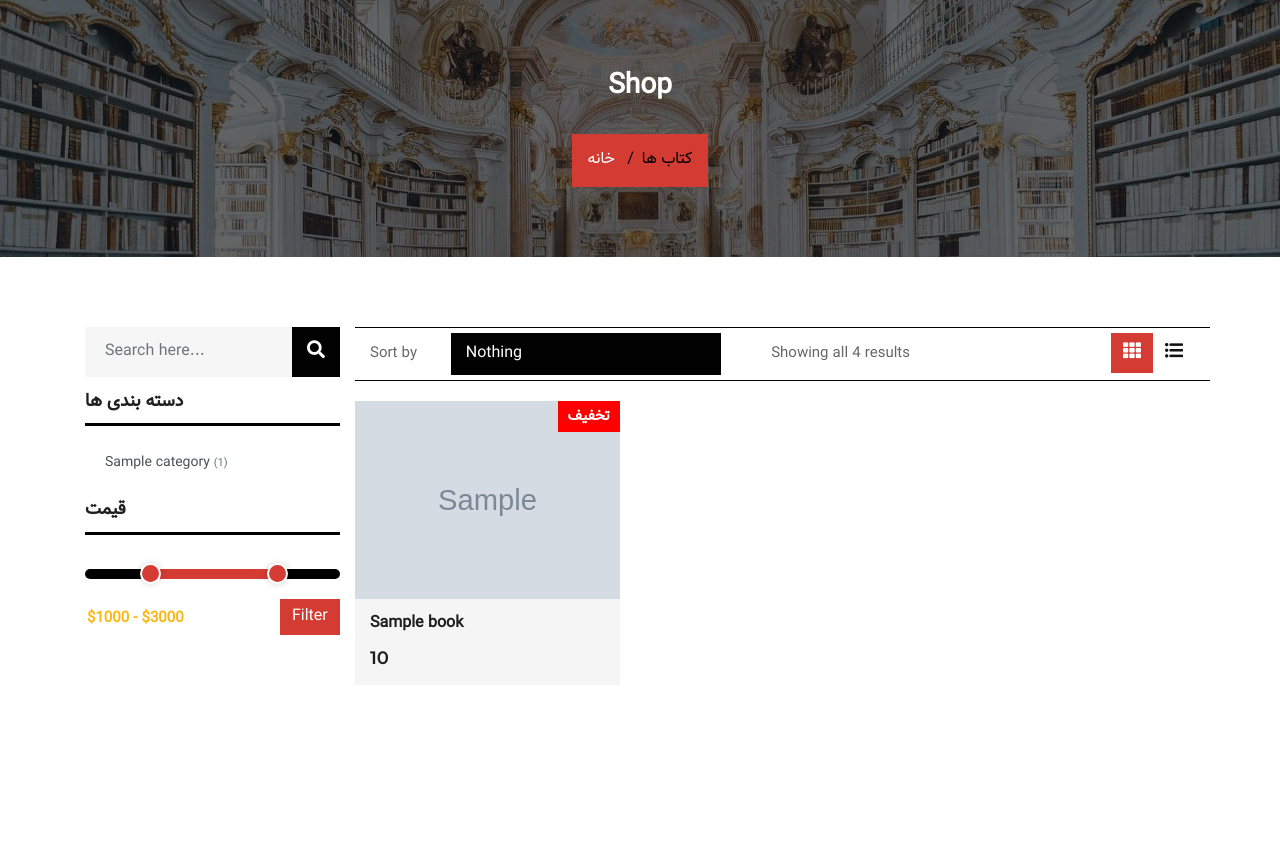
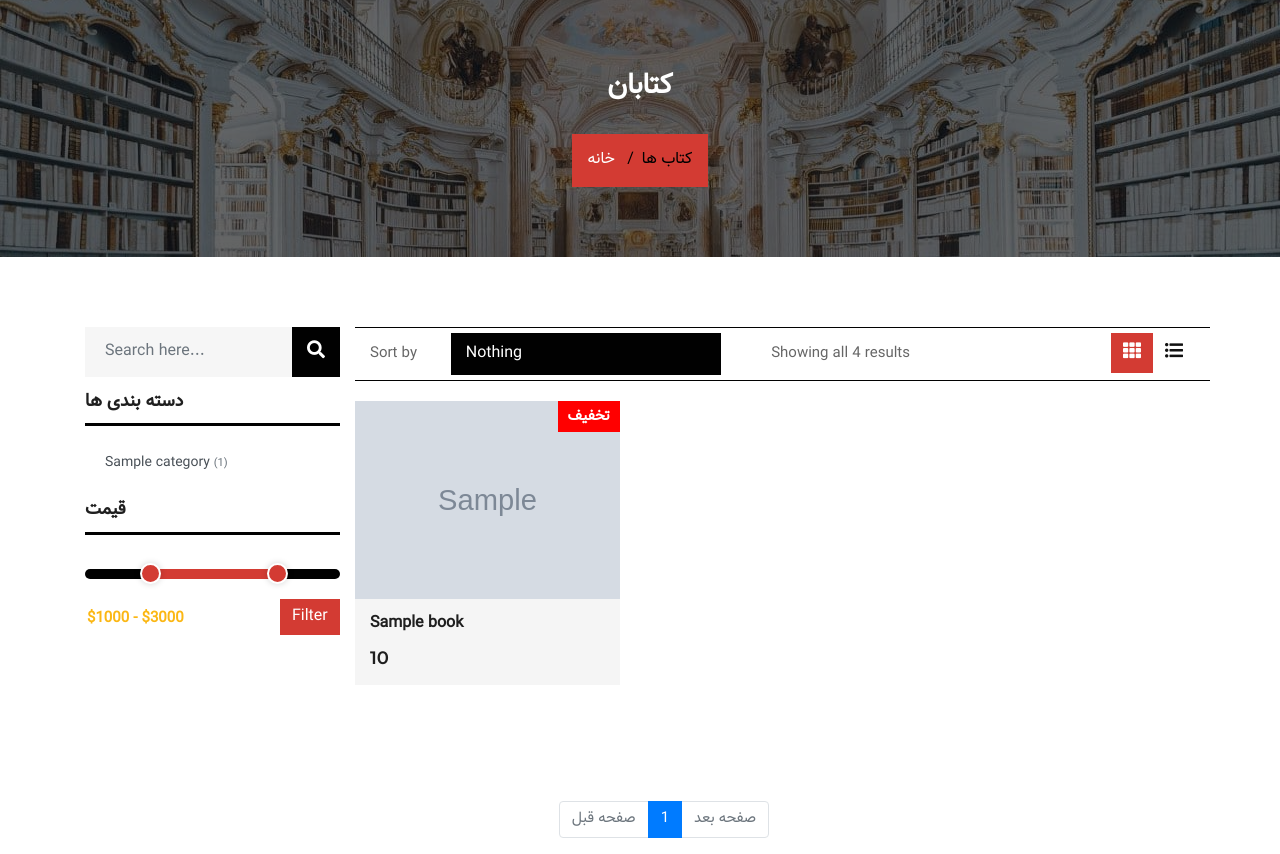
Before and after one commit to kosarkarbasi/book_store_Karbasi, a Django app: page /books/ in a window 1280 px wide. Shown: the part 157-1011 px from the top of the page. Before the commit the page ends 822 px from the top, so only its background shows below. Run offline with Django 3.2, Linux system fonts and the light colour scheme; tables that the repository leaves empty hold one stand-in row (values such as "Sample post"); grey boxes marked "Sample" are stand-in pictures; some libraries are stand-ins or nearby versions.

Commit message:
add pagination

```diff
--- a/src/product/templates/book_list.html
+++ b/src/product/templates/book_list.html
@@ -10,7 +10,7 @@
         <div class="container">
             <div class="row">
                 <div class="col-lg-12">
-                    <h2>Shop</h2>
+                    <h2>کتابان</h2>
                     <ul class="breadcrumb">
                         <li class="breadcrumb-item"><a href="{% url 'home' %}">خانه</a></li>
                         <li class="breadcrumb-item active">کتاب ها</li>
@@ -28,8 +28,8 @@
                 <div class="col-xl-3 col-lg-3 col-sm-12 col-xs-12 sidebar-shop-left">
                     <div class="product-categori">
                         <div class="search-product">
-                <form action="#">
-                    <input class="form-control" placeholder="Search here..." type="text">
+                            <form action="{% url 'search_results' %}">
+                                <input class="form-control" placeholder="Search here..." name="search" type="text">
                                 <button type="submit"><i class="fa fa-search"></i></button>
                             </form>
                         </div>
@@ -41,12 +41,14 @@
                                  id="list-group-men" data-children=".sub-men">
                                 {% for category in all_categories %}
                                     <div class="list-group-collapse sub-men">
-                            <a class="list-group-item list-group-item-action" href="#sub-men{{ category.pk }}"
+                                        <a class="list-group-item list-group-item-action"
+                                           href="#sub-men{{ category.pk }}"
                                            data-toggle="collapse" aria-expanded="false"
                                            aria-controls="sub-men{{ category.pk }}">{{ category.name }}
                                             <small class="text-muted">({{ category.books.count }})</small>
                                         </a>
-                            <div class="collapse" id="sub-men{{ category.pk }}" data-parent="#list-group-men">
+                                        <div class="collapse" id="sub-men{{ category.pk }}"
+                                             data-parent="#list-group-men">
                                             <div class="list-group">
                                                 {% for book in category.books.all %}
                                                     <a href="{% url 'book_detail' book.id %}"
@@ -129,20 +131,27 @@
                                                         <img src="{{ book.image.url }}" class="img-fluid" alt="Image">
                                                         <div class="mask-icon">
                                                             <ul>
-                                                <li><a href="{{ book.get_absolute_url }}" data-toggle="tooltip"
+                                                                <li><a href="{{ book.get_absolute_url }}"
+                                                                       data-toggle="tooltip"
                                                                        data-placement="right"
-                                                       title="جزئیات"><i class="fas fa-eye"></i></a></li>
+                                                                       title="جزئیات"><i class="fas fa-eye"></i></a>
+                                                                </li>
                                                                 {% if user.is_superuser or user.is_staff %}
-                                                    <li><a href="{% url 'book_update' book.pk %}" data-toggle="tooltip"
+                                                                    <li><a href="{% url 'book_update' book.pk %}"
+                                                                           data-toggle="tooltip"
                                                                            data-placement="right"
-                                                           title="به روز رسانی"><i class="fas fa-sync-alt"></i></a>
+                                                                           title="به روز رسانی"><i
+                                                                        class="fas fa-sync-alt"></i></a>
                                                                 {% endif %}
                                                                 </li>
-                                                <li><a href="#" data-toggle="tooltip" data-placement="right"
-                                                       title="Add to Wishlist"><i class="far fa-heart"></i></a>
+                                                                <li><a href="#" data-toggle="tooltip"
+                                                                       data-placement="right"
+                                                                       title="Add to Wishlist"><i
+                                                                        class="far fa-heart"></i></a>
                                                                 </li>
                                                             </ul>
-                                            <a class="cart" href="{% url 'cart' %}">افزودن به سبد خرید</a>
+                                                            <a class="cart" href="{% url 'cart' %}">افزودن به سبد
+                                                                خرید</a>
                                                         </div>
                                                     </div>
                                                     <div class="why-text">
@@ -155,9 +164,74 @@
                                     </div>
                                 </div>
                             </div>
+
                         </div>
+
+                    </div>
+
+                </div>
+
+            </div>
+
+        </div>
+
     </div>
     <!-- End Shop Page -->
+    <!--Pagination-->
+    <nav aria-label="Page navigation example">
+        <ul class="pagination justify-content-center ml-5 p-3">
+            {% if page_obj.has_previous %}
+                <li class="page-item">
+                    <a class="page-link" href="?page={{ page_obj.previous_page_number }}">صفحه قبل</a>
+                </li>
+            {% else %}
+                <li class="page-item disabled">
+                    <a class="page-link" href="#" tabindex="-1"
+                       aria-disabled="true">صفحه قبل</a>
+                </li>
+            {% endif %}
+
+            {% if page_obj.number|add:'-4' > 1 %}
+                <li class="page-item"><a class="page-link"
+                                         href="?page={{ page_obj.number|add:'-5' }}">&hellip;</a>
+                </li>
+            {% endif %}
+
+            {% for i in page_obj.paginator.page_range %}
+                {% if page_obj.number == i %}
+                    <li class="page-item active" aria-current="page">
+              <span class="page-link">
+                {{ i }}
+                <span class="sr-only">(current)</span>
+              </span>
+                    </li>
+                {% elif i > page_obj.number|add:'-5' and i < page_obj.number|add:'5' %}
+                    <li class="page-item"><a class="page-link" href="?page={{ i }}">{{ i }}</a>
+                    </li>
+                {% endif %}
+            {% endfor %}
+
+            {% if page_obj.paginator.num_pages > page_obj.number|add:'4' %}
+                <li class="page-item"><a class="page-link"
+                                         href="?page={{ page_obj.number|add:'5' }}">&hellip;</a>
+                </li>
+            {% endif %}
+
+            {% if page_obj.has_next %}
+                <li class="page-item">
+                    <a class="page-link" href="?page={{ page_obj.next_page_number }}">صفحه بعد</a>
+                </li>
+            {% else %}
+                <li class="page-item disabled">
+                    <a class="page-link" href="#" tabindex="-1" aria-disabled="true">صفحه بعد</a>
+                </li>
+            {% endif %}
+        </ul>
+    </nav>
+    <!--end of Pagination-->
+
+
+
 
 
 {% endblock content %}
--- a/src/product/views.py
+++ b/src/product/views.py
@@ -3,6 +3,7 @@ from django.contrib.auth.decorators import permission_required
 from django.contrib.auth.mixins import LoginRequiredMixin
 from django.contrib.messages.views import SuccessMessageMixin
 from django.core.exceptions import PermissionDenied
+from django.core.paginator import Paginator
 from django.http import HttpResponseRedirect, HttpResponse, JsonResponse
 from django.shortcuts import render, redirect
 from django.urls import reverse_lazy, reverse
@@ -22,6 +23,11 @@ class BookListView(generic.ListView):
     model = Book
     template_name = 'book_list.html'
     context_object_name = 'books'
+    paginate_by = 6
+
+    def dispatch(self, request, *args, **kwargs):
+        # data[]
+        return super(BookListView, self).dispatch(request, *args, **kwargs)
 
 
 # ------------------------------------------------------------------------
@@ -52,22 +58,8 @@ def product_detail(request, pk=None):
         if request.user.is_anonymous:
             # try:
             device = request.COOKIES.get('device')
-            # except:
-            #     new_device = uuid.uuid4().hex
-            #     response = redirect('cart')
-            #     response.set_cookie('device', new_device)
-            #     return response
-            # new_device = update_cookie(request, device)
-            # print(new_device)
             customer, created = Customer.objects.get_or_create(device=device)
-            # if Customer.objects.filter(device=device).exists():
-            #     print('product_detail --- new device create')
-            #     new_device = uuid.uuid4().hex
-            #     response = HttpResponse('set cookie')
-            #     response.set_cookie('device', new_device)
-            #     customer = Customer.objects.create(device=new_device)
-            # else:
-            #     customer, created = Customer.objects.get_or_create(device=device)
+
         else:
             customer = request.user
 
```
Lines whose indentation alone changed are shown as unchanged.
